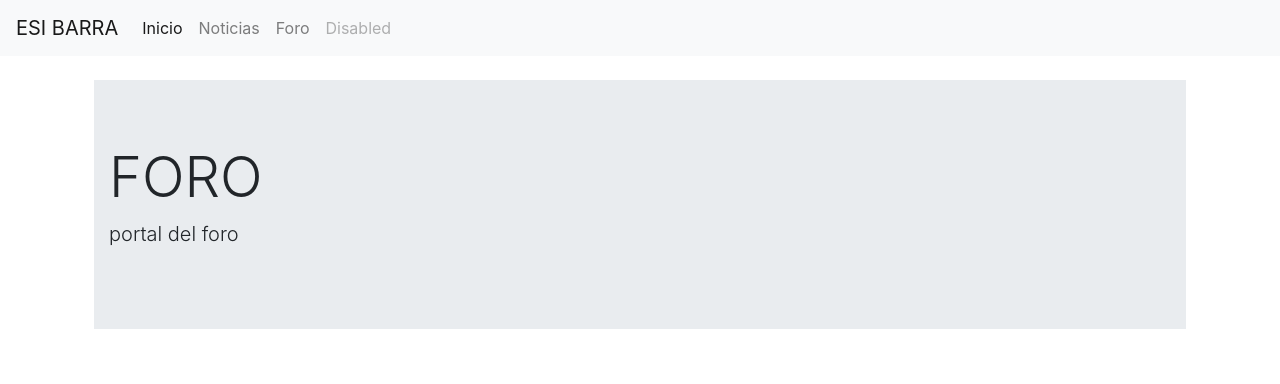
After one commit to Nicovalle06/Grupo-5, a Django app: page /foro/ in a window 1280 px wide. The commit adds this page. Shown: the top 384 px of the page. Run offline with Django 3.2, Linux system fonts and the light colour scheme; some libraries are stand-ins or nearby versions.

Commit message:
se agrega noticias y foro

```diff
--- a/RepositorioESI/esi/esi/settings/base.py
+++ b/RepositorioESI/esi/esi/settings/base.py
@@ -38,7 +38,6 @@ INSTALLED_APPS = [
     'django.contrib.sessions',
     'django.contrib.messages',
     'django.contrib.staticfiles',
-    'esi',
 ]
 
 MIDDLEWARE = [
--- a/RepositorioESI/esi/esi/urls.py
+++ b/RepositorioESI/esi/esi/urls.py
@@ -8,4 +8,7 @@ urlpatterns = [
     path('admin/', admin.site.urls),
     path('',views.Home,name="home"),
     path('home/',views.Home,name="home"),
+    path('noticias/',views.Noticias,name="noticias"),
+    path('foro/',views.Foro,name="foro"),
+
 ]
--- a/RepositorioESI/esi/esi/views.py
+++ b/RepositorioESI/esi/esi/views.py
@@ -2,5 +2,8 @@ from django.shortcuts import render
 
 
 def Home(request):
-	print("HOLA")
 	return render(request,'home.html')
+def Noticias(request):
+	return render(request,'noticias.html')
+def Foro(request):
+	return render(request,'foro.html')
--- /dev/null
+++ b/RepositorioESI/esi/templates/foro.html
@@ -0,0 +1,12 @@
+{% extends "layout.html"%}
+
+{% block content %}
+<! JUMBOTON ->
+<div class="jumbotron jumbotron-fluid">
+  <div class="container">
+    <h1 class="display-4">FORO</h1>
+    <p class="lead">portal del foro</p>
+  </div>
+</div>
+<! FIN
+{% endblock %}
--- a/RepositorioESI/esi/templates/home.html
+++ b/RepositorioESI/esi/templates/home.html
@@ -1,11 +1,13 @@
 {% extends "layout.html"%}
 
 {% block content %}
+<! JUMBOTON ->
 <div class="jumbotron">
-    <h1 class="display-4">Noticias!</h1>
+    <h1 class="display-4">INICIO!</h1>
     <p class="lead">encabezado de las noticias sobre ESI</p>
     <hr class="my-4">
     <p>segunda noticia mas importante</p>
     <a class="btn btn-primary btn-lg" href="#" role="button">ETS</a>
 </div>
+<! FIN
 {% endblock %}
--- a/RepositorioESI/esi/templates/layout.html
+++ b/RepositorioESI/esi/templates/layout.html
@@ -21,9 +21,9 @@
  		</button>
   		<div class="collapse navbar-collapse" id="navbarNavAltMarkup">
 			<div class="navbar-nav">
-	  			<a class="nav-link active" href="#">Inicio <span class="sr-only">(current)</span></a>
-	  			<a class="nav-link" href="#">Noticias</a>
-	  			<a class="nav-link" href="#">Foro</a>
+	  			<a class="nav-link active" href="{% url 'home' %}">Inicio <span class="sr-only">(current)</span></a>
+	  			<a class="nav-link" href="{% url 'noticias' %}">Noticias</a>
+	  			<a class="nav-link" href="{% url 'foro' %}">Foro</a>
 	  			<a class="nav-link disabled" href="#" tabindex="-1" aria-disabled="true">Disabled</a>
 			</div>
   		</div>
```
Also changed, not shown: RepositorioESI/esi/templates/PRUEBA.html (deleted, +0 -9 lines), RepositorioESI/esi/templates/noticias.html (added, +12 -0 lines).
